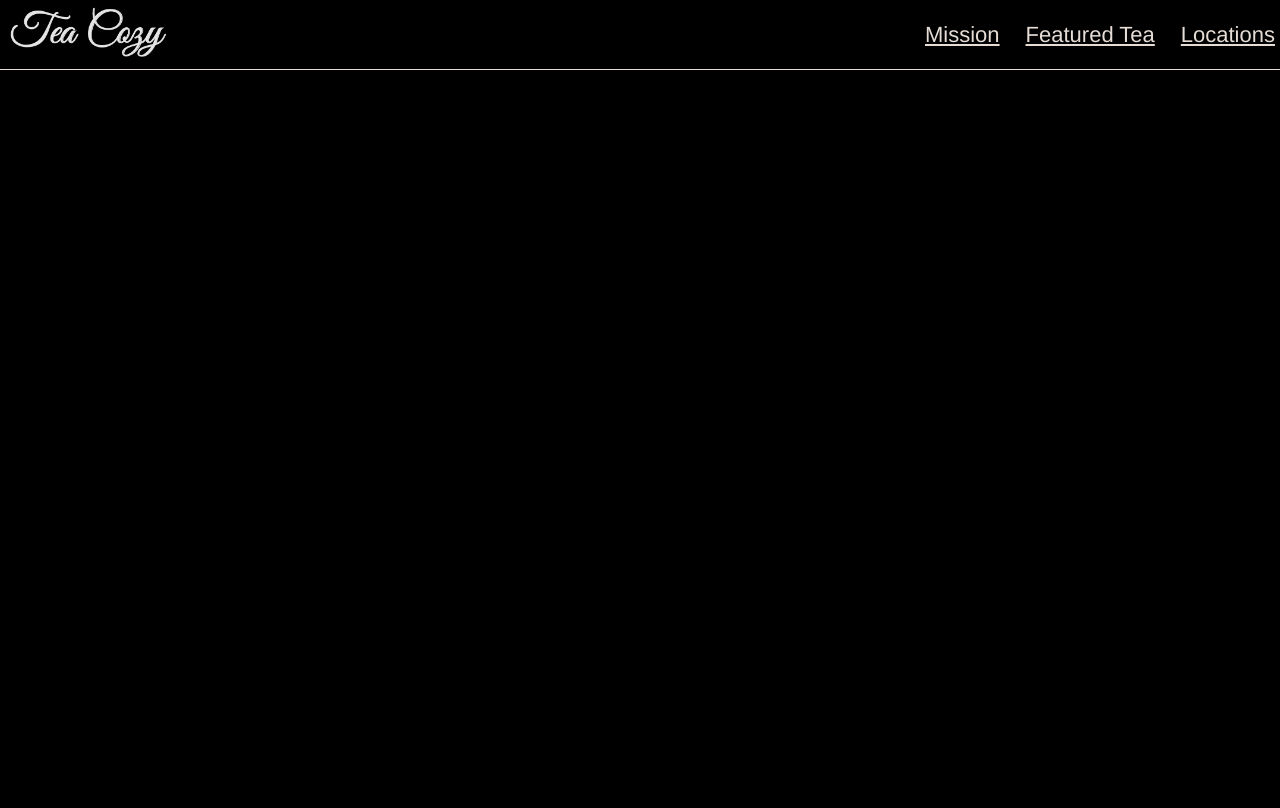
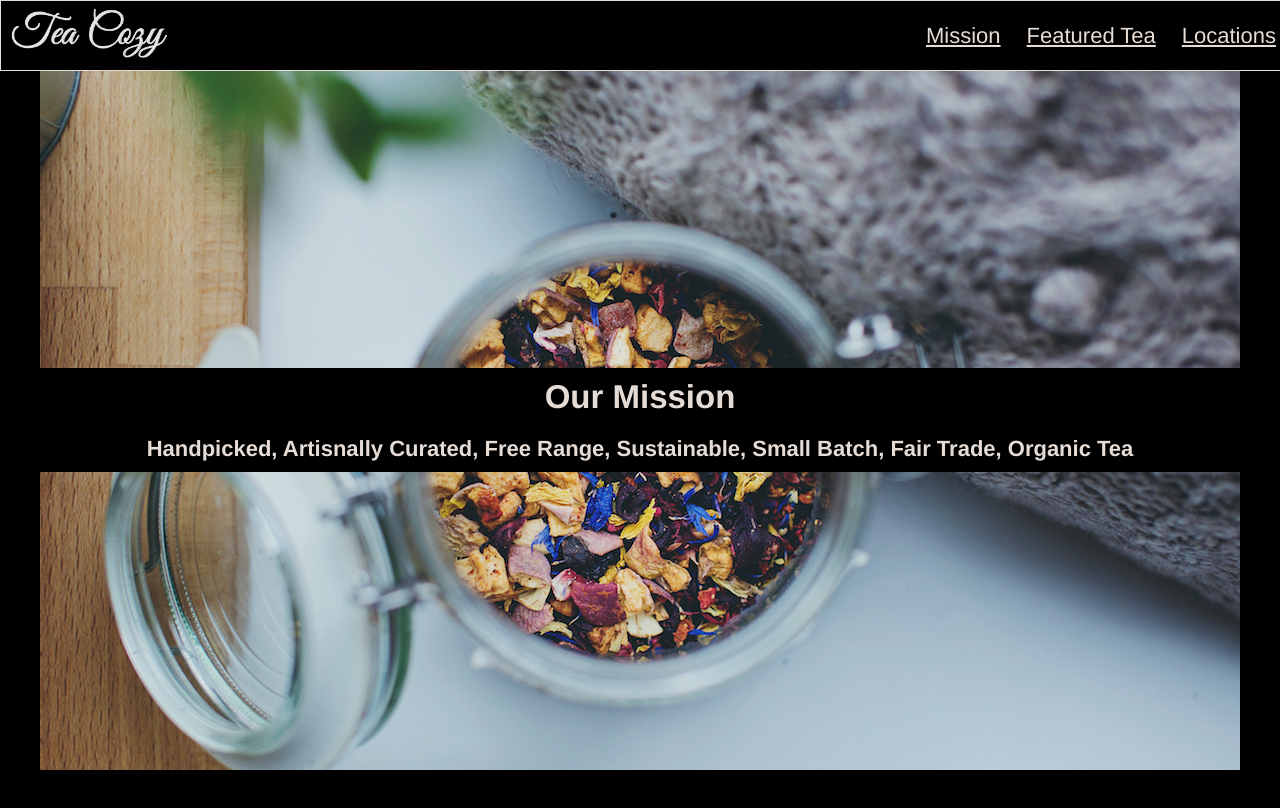
Before and after one commit to aizanAhmed/tea_cozy_project, a plain HTML site: page index.html in a window 1280 px wide. Drawn offline with Linux system fonts and the light colour scheme.

Commit message:
Hero Image Section Added

```diff
--- a/index.html
+++ b/index.html
@@ -22,6 +22,23 @@
         </nav>
     </header>
 
+                            <!-- Main Content-->
+
+    <div class="main-content">
+
+     <!-- Hero Image Section-->
+
+        <div class="hero-section">
+            <h2 class="mission">Our Mission</h2>
+            <h4 class="mission">Handpicked, Artisnally Curated, Free Range, Sustainable, Small Batch, Fair Trade, Organic Tea</h4>
+        </div>
+
+
+
+
+    </div>
+
+
 
 
 
--- a/resources/css/style.css
+++ b/resources/css/style.css
@@ -18,7 +18,8 @@ header {
     width: 100%;
     position: fixed;
     z-index: 1;
-    border-bottom: 1px solid seashell;
+    background-color: black;
+    border: 1px solid seashell;
     align-items: center;
 }
 
@@ -41,3 +42,39 @@ header nav {
     justify-content: space-between;
     padding-right: 5px;
 }
+
+                        /* Main Content */
+
+
+.main-content {
+    padding-top: 70px;
+    margin-top: 0px;
+    margin-bottom: 80px;
+    margin-right: auto;
+    margin-left: auto;
+}
+
+/* Hero Image Section */
+
+.hero-section {
+    background-image: url(../images/img-mission-background.jpg)
+}
+
+.hero-section {
+    display: flex;
+    flex-direction: column;
+    justify-content: center;
+    width: 1200px;
+    height: 700px;
+    margin-right: auto;
+    margin-left: auto;
+}
+
+.mission {
+    width: 1200px;
+    background-color: black;
+    text-align: center;
+    justify-content: center;
+    padding-top: 10px;
+    padding-bottom: 10px;
+}
```
